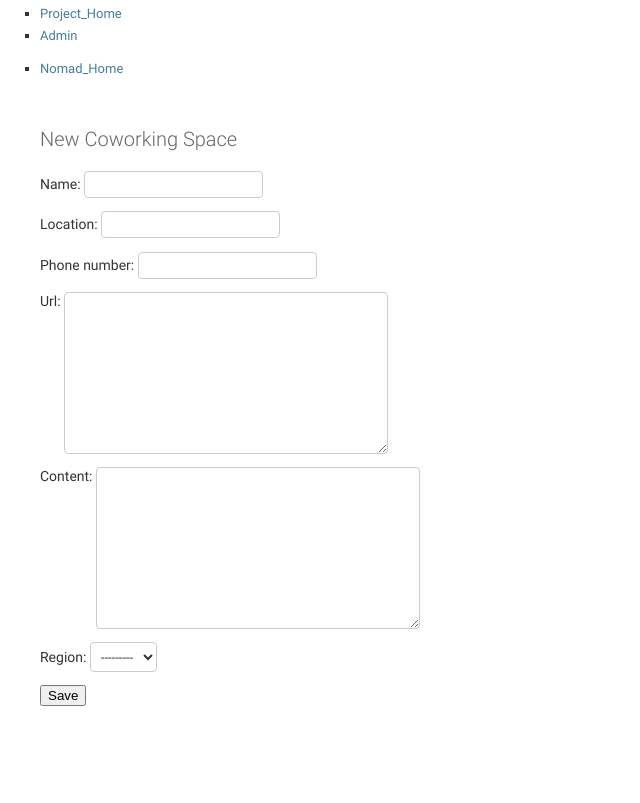
After one commit to Koesob0508/ThereIsNoSpace, a Django app: page /nomad/coworking/new/ in a window 1280 px wide. The commit adds this page. Shown: the whole page, without its empty margins (0-640 px from the left). Run offline with Django 3.2, Linux system fonts and the light colour scheme; data that the repository does not hold is empty.

Commit message:
페이지에서 추가 및 수정 가능

```diff
--- /dev/null
+++ b/app_nomad/forms.py
@@ -0,0 +1,12 @@
+from django import forms
+from app_nomad.models import Coworking, Accommodation
+
+class PostCoworking(forms.ModelForm):
+    class Meta:
+        model = Coworking
+        fields = ('name', 'location', 'phone_number', 'url', 'content', 'region')
+
+class PostAccommodation(forms.ModelForm):
+    class Meta:
+        model = Accommodation
+        fields = ('name', 'location', 'phone_number', 'url', 'content', 'region', 'near_coworking_spaces')
--- a/app_nomad/templates/app_nomad/accommodation_detail.html
+++ b/app_nomad/templates/app_nomad/accommodation_detail.html
@@ -6,4 +6,5 @@
 <p>Phone Number : {{ object.phone_number }}</p>
 <p>URL : {{ object.url }}</p>
 <p>Content : {{ object.content }}</p>
+<a class="btn btn-default" href="{% url 'nomad:accommodation_edit' pk=accommodation.pk %}"><span class="glyphicon glyphicon-pencil">Edit Accommodation</span></a>
 {% endblock content %}
--- a/app_nomad/templates/app_nomad/accommodation_list.html
+++ b/app_nomad/templates/app_nomad/accommodation_list.html
@@ -4,7 +4,7 @@
     <h2>Accommodation List</h2>
     <ul>
         {% for accommodation in object_list %}
-            <li><a href="{% url 'nomad:accommodation_detal' accommodation.id %}">{{ accommodation.name }}</a></li>
+            <li><a href="{% url 'nomad:accommodation_detail' accommodation.id %}">{{ accommodation.name }}</a></li>
         {% endfor %}
     </ul>
 {% endblock content %}
--- a/app_nomad/templates/app_nomad/coworking_detail.html
+++ b/app_nomad/templates/app_nomad/coworking_detail.html
@@ -6,4 +6,5 @@
 <p>Phone Number : {{ object.phone_number }}</p>
 <p>URL : {{ object.url }}</p>
 <p>Content : {{ object.content }}</p>
+<a class="btn btn-default" href="{% url 'nomad:coworking_edit' pk=coworking.pk %}"><span class="glyphicon glyphicon-pencil">Edit Coworking Space</span></a>
 {% endblock content %}
--- /dev/null
+++ b/app_nomad/templates/app_nomad/coworking_edit.html
@@ -0,0 +1,8 @@
+{% extends 'base_nomad.html' %}
+{% block content %}
+    <h1>New Coworking Space</h1>
+    <form method="POST" class="post-form">{% csrf_token %}
+        {{form.as_p}}
+        <button type="submit" class="save btn btn-default">Save</button>
+    </form>
+{% endblock %}
--- a/app_nomad/templates/app_nomad/region_detail.html
+++ b/app_nomad/templates/app_nomad/region_detail.html
@@ -4,10 +4,12 @@
 <h1>{{ object.name }}</h1>
 <br>
 <li>Coworking Spaces :
+
     <ul>
         {% for coworking in object.coworking_set.all %}
             <li><a href="{% url 'nomad:coworking_detail' coworking.id %}">{{ coworking.name }}</a></li>
         {% endfor %}
+        <a href="{% url 'nomad:coworking_new' %}"><span class="glyphicon glyphicon-plus">Add Coworking Space</span></a>
     </ul>
 </li>
 <li>Accommodations :
@@ -15,6 +17,7 @@
         {% for accommodation in object.accommodation_set.all %}
             <li><a href="{% url 'nomad:accommodation_detail' accommodation.id %}">{{ accommodation.name }}</a></li>
         {% endfor %}
+        <a href="{% url 'nomad:accommodation_new' %}"><span class="glyphicon glyphicon-plus">Add Coworking Space</span></a>
     </ul>
 </li>
 {% endblock content %}
--- a/app_nomad/urls.py
+++ b/app_nomad/urls.py
@@ -23,4 +23,12 @@ urlpatterns = [
 
     # /nomad/accommodation/99
     path('accommodation/<int:pk>/', views.AccommodationDetail.as_view(), name='accommodation_detail'),
+
+    path('coworking/new/', views.coworking_new, name='coworking_new'),
+
+    path('coworking/<int:pk>/edit/', views.coworking_edit, name='coworking_edit'),
+
+    path('accommodation/new/', views.accommodation_new, name='accommodation_new'),
+
+    path('accommodation/<int:pk>/edit/', views.accommodation_edit, name='accommodation_edit'),
 ]
--- a/app_nomad/views.py
+++ b/app_nomad/views.py
@@ -2,7 +2,8 @@ from django.views.generic.base import TemplateView
 from django.views.generic import ListView
 from django.views.generic import DetailView
 from app_nomad.models import Region, Coworking, Accommodation
-from django.shortcuts import render
+from django.shortcuts import render, redirect, get_object_or_404
+from app_nomad.forms import PostCoworking, PostAccommodation
 
 # Create your views here.
 
@@ -34,3 +35,50 @@ class CoworkingDetail(DetailView):
 
 class AccommodationDetail(DetailView):
     model = Accommodation
+
+#-- Funcion
+def coworking_new(request):
+    if request.method == "POST":
+        form = PostCoworking(request.POST)
+        if form.is_valid():
+            post = form.save(commit=False)
+            post.save()
+            return redirect('nomad:coworking_detail', pk=post.pk)
+    else:
+        form = PostCoworking()
+    return render(request, 'app_nomad/coworking_edit.html', {'form':form})
+
+def coworking_edit(request, pk):
+    post = get_object_or_404(Coworking, pk=pk)
+    if request.method == "POST":
+        form = PostCoworking(request.POST, instance=post)
+        if form.is_valid():
+            post = form.save(commit=False)
+            post.save()
+            return redirect('nomad:coworking_detail', pk=post.pk)
+    else:
+        form = PostCoworking(instance=post)
+    return render(request, 'app_nomad/coworking_edit.html', {'form':form})
+
+def accommodation_new(request):
+    if request.method == "POST":
+        form = PostAccommodation(request.POST)
+        if form.is_valid():
+            post = form.save(commit=False)
+            post.save()
+            return redirect('nomad:accommodation_detail', pk=post.pk)
+    else:
+        form = PostAccommodation()
+    return render(request, 'app_nomad/accommodation_edit.html', {'form':form})
+
+def accommodation_edit(request, pk):
+    post = get_object_or_404(Accommodation, pk=pk)
+    if request.method == "POST":
+        form = PostAccommodation(request.POST, instance=post)
+        if form.is_valid():
+            post = form.save(commit=False)
+            post.save()
+            return redirect('nomad:accommodation_detail', pk=post.pk)
+    else:
+        form = PostAccommodation(instance=post)
+    return render(request, 'app_nomad/accommodation_edit.html', {'form':form})
```
Also changed, not shown: app_nomad/templates/app_nomad/accommodation_edit.html (added, +8 -0 lines).
